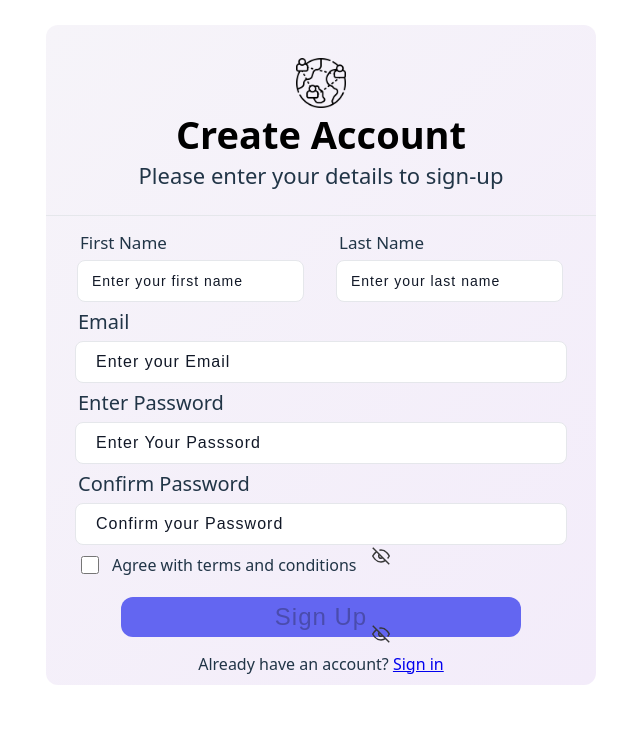
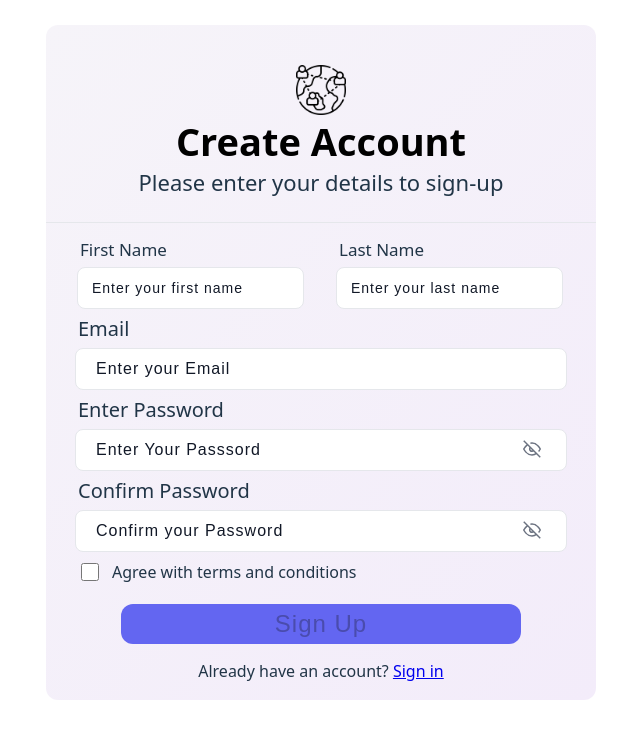
Before and after one commit to OV111/Login_Form_FullStack, a React (Vite) app: page /signUp in a window 1280 px wide. Shown: the top 738 px of the page, without its empty margins (404-1044 px from the left). Built offline with nearby package versions, Linux system fonts and the light colour scheme.

Commit message:
new fixed Style for error

```diff
--- a/src/index.css
+++ b/src/index.css
@@ -187,6 +187,9 @@ body {
   color: red;
   padding: 0;
   margin: 0px 10px;
+  margin-bottom: 0;
+  position: relative;
+  animation: slideDown 0.3s ease-in-out;
 }
 
 .password {
@@ -196,6 +199,7 @@ body {
   flex-direction: column;
   gap: 6px;
   margin: 6px;
+  position: relative;
 }
 
 .password label {
@@ -205,53 +209,75 @@ body {
   margin-left: 3px;
 }
 
+.password input {
+  width: 470px;
+  height: 40px;
+  padding: 0 45px 0 10px;
+  background-color: #ffffff;
+  border: 1px solid #e5e7eb;
+  border-radius: 8px;
+  outline: none;
+  transition: all 0.2s ease-in-out;
+  color: #111827;
+  font-size: 16px;
+}
+
 .passwordBtn {
   position: absolute;
-  right: 495px;
-  bottom: 213px;
+  right: 20px;
+  top: 38px;
+  width: 30px;
+  height: 30px;
+  background: none;
+  border: none;
+  color: #6b7280;
+  cursor: pointer;
+  display: flex;
+  align-items: center;
+  justify-content: center;
+  border-radius: 4px;
+  transition: all 0.2s ease-in-out;
+  z-index: 2;
+}
+
+.passwordBtn1 {
+  position: absolute;
+  right: 20px;
+  top: 38px;
+  width: 30px;
+  height: 30px;
+  background: none;
+  border: none;
+  color: #6b7280;
+  cursor: pointer;
+  display: flex;
+  align-items: center;
+  justify-content: center;
+  border-radius: 4px;
+  transition: all 0.2s ease-in-out;
+  z-index: 2;
+}
+
+.passwordBtn2 {
+  position: absolute;
+  right: 20px;
+  top: 38px;
+  display: flex;
   justify-content: center;
   align-items: center;
   width: 30px;
+  cursor: pointer;
+  background: none;
+  border: none;
+  color: #6b7280;
   height: 30px;
   background: none;
   border-radius: 50%;
   border: none;
-  color: rgb(55, 55, 55);
-  cursor: pointer;
-}
-
-.passwordBtn1 {
-  position: absolute;
-  right: 480px;
-  bottom: 228px;
-  justify-content: center;
-  align-items: center;
-  width: 30px;
-  height: 30px;
-  background: none;
-  border-radius: 50%;
-  border: none;
-  color: rgb(55, 55, 55);
-  cursor: pointer;
-}
-
-.passwordBtn2 {
-  position: absolute;
-  right: 480px;
-  bottom: 150px;
-  justify-content: center;
-  align-items: center;
-  width: 30px;
-  height: 30px;
-  background: none;
-  border-radius: 50%;
-  border: none;
-  color: rgb(55, 55, 55);
-  cursor: pointer;
-
 }
 
 .password input {
+  position: relative;
   width: 470px;
   height: 40px;
   padding: 0px 10px;
@@ -262,6 +288,7 @@ body {
   transition: all 0.2s ease-in-out;
   color: #111827;
   font-size: 16px;
+
 }
 
 .password input::placeholder {
@@ -377,11 +404,12 @@ body {
   align-items: center;
   flex-direction: column;
   width: 550px;
-  height: 660px;
+  min-height: 660px;
+  max-height: none;
   background: linear-gradient(135deg, #f6f4f9, #f3ecfa);
   border-radius: 12px;
   margin: 0;
-  padding: 0px;
+  /* padding: 40px 0px; */
 }
 
 .names {
@@ -485,6 +513,7 @@ body {
   flex-direction: column;
   justify-content: start;
   align-items: start;
+  position: relative;
   gap: 6px;
   margin: 2px 6px;
 }
@@ -497,6 +526,8 @@ body {
 }
 
 .confirmPassword input {
+  position: relative;
+  /* padding: 0 45px  0 10px; */
   width: 470px;
   height: 40px;
   color: #111827;
@@ -947,6 +978,18 @@ body {
     transform: rotate(360deg);
   }
 }
+@keyframes slideDown {
+  from {
+    opacity: 0;
+    transform: translateY(-10px);
+    max-height: 0;
+  }
+  to {
+    opacity: 1;
+    transform: translateY(0);
+    max-height: 50px;
+  }
+}
 
 @media (max-width: 480px) {
   .loading-card {
```
